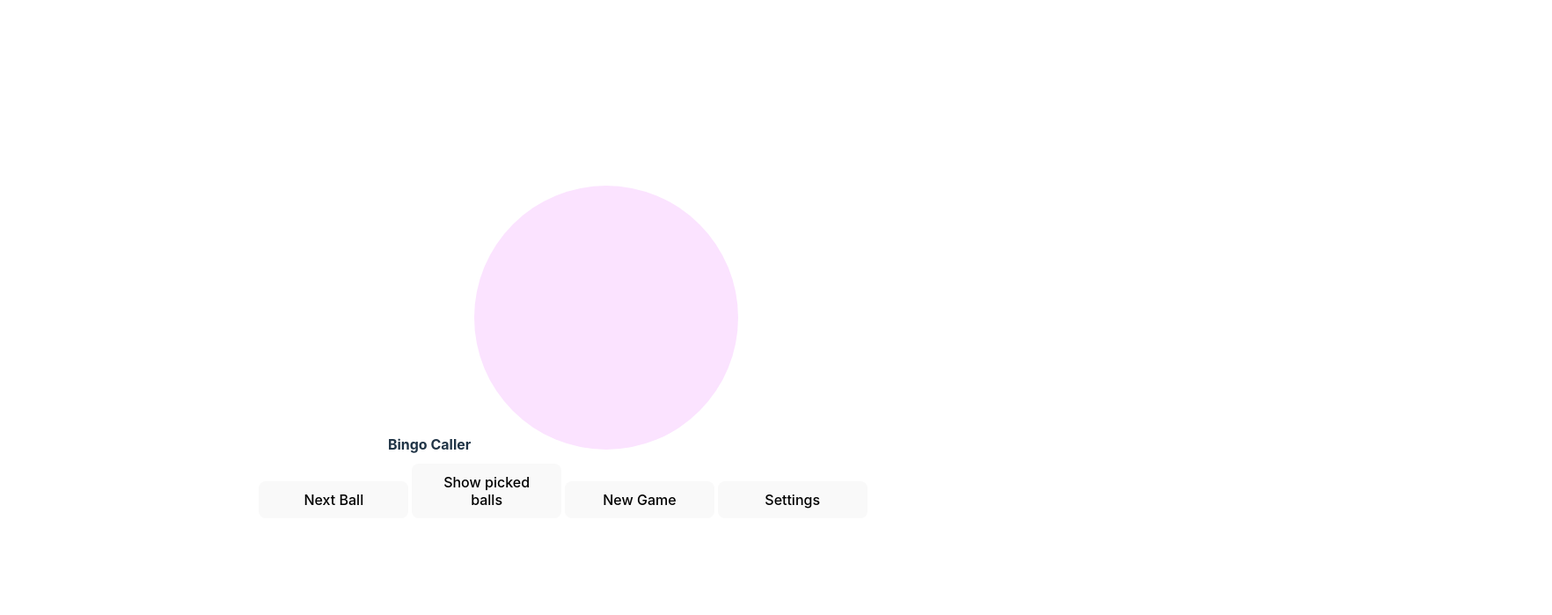
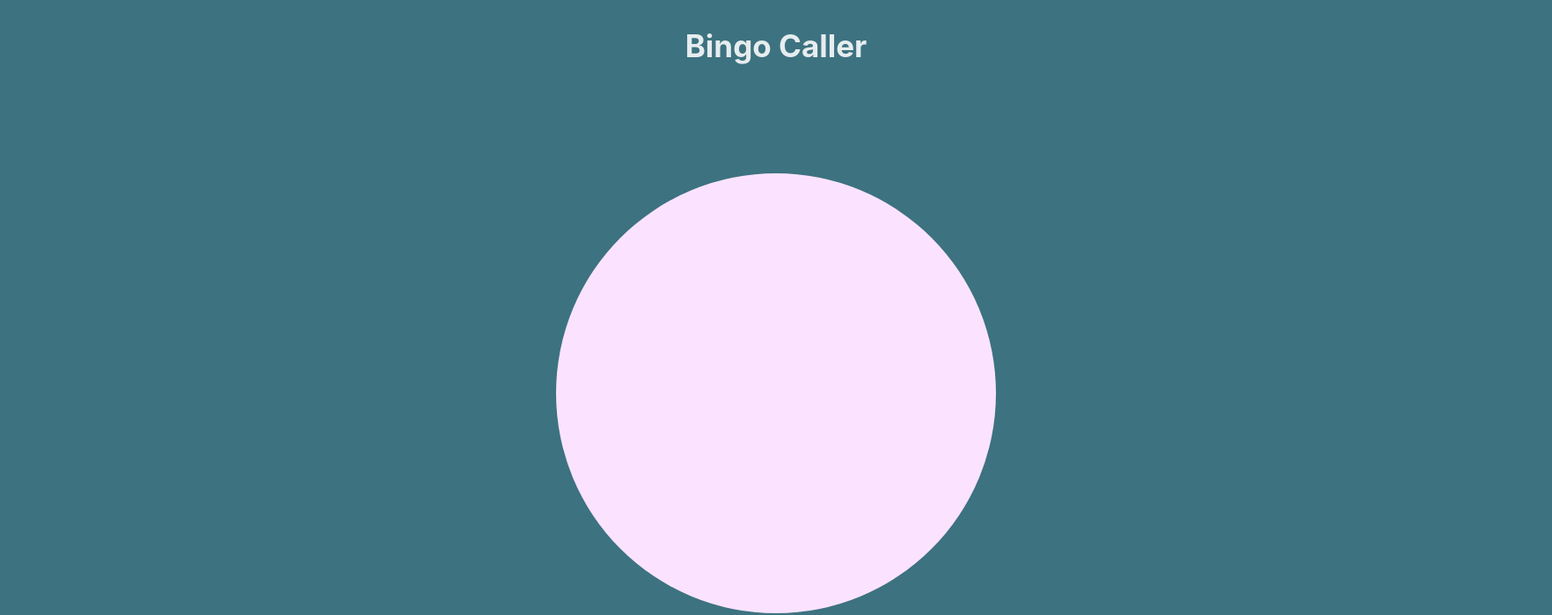
Before and after one commit to dragonflyinmypool/svelteBingo, a Svelte app: page / in a window 1280 px wide. Shown: the top 699 px of the page at 88% size, 1764 px wide, since content can reach past the window. Built offline with nearby package versions, Linux system fonts and the light colour scheme.

Commit message:
basic bingo

```diff
--- a/src/App.svelte
+++ b/src/App.svelte
@@ -37,31 +37,39 @@
   function showSettings(){
     console.log("Settings")
   }
+
+
   </script>
 
 <main>
   Bingo Caller
   {#if !showBalls}
-  <BallDisplay {currentBall} />
+    <BallDisplay {currentBall} />
+
     <div id="menuBar">
+      <MenuButton on:click={newGame} message='New Game' reference='newGameButton'/>
       {#if unpickedballs.length > 0}
-        <MenuButton on:click={handleMessage} message='Next Ball'/>
+        <MenuButton on:click={handleMessage} message='Next Ball' reference='nextBall' />
       {/if}
-      <MenuButton on:click={showPickedBalls} message='Show picked balls'/>
-      <MenuButton on:click={newGame} message='New Game'/>
-      <MenuButton on:click={showSettings} message='Settings'/>
+      <MenuButton on:click={showPickedBalls} message='Show picked balls' reference='pickedBallsButton'/>
+
+      <MenuButton on:click={showSettings} message='Settings' reference='settingsButton'/>
     </div>
   {/if}
 
   {#if showBalls}
-  <PickedBallsDisplay {pickedBalls} on:click={hideBalls}/>
+  <PickedBallsDisplay {allBalls} {pickedBalls} on:click={hideBalls}/>
   {/if}
 </main>
 
 <style>
   main {
     font-weight: bold;
-    width: 1000px;
+    width: 1700px;
+    display: grid;
+    grid-template-rows:40px 750px 100px;
+    justify-items: center;
+    align-items: center;
   }
   #MenuBar {
     display: flex;
--- a/src/app.css
+++ b/src/app.css
@@ -1,30 +1,12 @@
-:root {
+body {
   font-family: Inter, Avenir, Helvetica, Arial, sans-serif;
-  font-size: 16px;
+  font-size: 35px;
   line-height: 24px;
   font-weight: 400;
 
   color-scheme: light dark;
   color: rgba(255, 255, 255, 0.87);
   background-color: #3d7280;
-
-  font-synthesis: none;
-  text-rendering: optimizeLegibility;
-  -webkit-font-smoothing: antialiased;
-  -moz-osx-font-smoothing: grayscale;
-  -webkit-text-size-adjust: 100%;
-}
-
-a {
-  font-weight: 500;
-  color: #646cff;
-  text-decoration: inherit;
-}
-a:hover {
-  color: #535bf2;
-}
-
-body {
   margin: 0;
   display: flex;
   place-items: center;
@@ -32,17 +14,9 @@ body {
   min-height: 100vh;
 }
 
-h1 {
-  font-size: 3.2em;
-  line-height: 1.1;
-}
-
-.card {
-  padding: 2em;
-}
 
 #app {
-  max-width: 1280px;
+  max-width: 1800px;
   margin: 0 auto;
   padding: 2rem;
   text-align: center;
@@ -59,23 +33,6 @@ button {
   cursor: pointer;
   transition: border-color 0.25s;
 }
-button:hover {
-  border-color: #646cff;
+button:focus {
+  outline: 5px dashed white;
 }
-button:focus,
-button:focus-visible {
-  outline: 4px auto -webkit-focus-ring-color;
-}
-
-@media (prefers-color-scheme: light) {
-  :root {
-    color: #213547;
-    background-color: #ffffff;
-  }
-  a:hover {
-    color: #747bff;
-  }
-  button {
-    background-color: #f9f9f9;
-  }
-}
--- a/src/components/BallDisplay.svelte
+++ b/src/components/BallDisplay.svelte
@@ -12,8 +12,8 @@
 
 <style>
   #ball {
-    width: 300px;
-    height: 300px;
+    width: 500px;
+    height: 500px;
     background: #fbe3ff;
     color:#0f1152;
     border-radius: 50%;
@@ -21,8 +21,8 @@
   }
   #ballNumber {
     position: relative;
-    top: 140px;
-    font-size: 220px;
+    top: 240px;
+    font-size: 380px;
     text-align: center;
   }
 </style>
--- a/src/components/MenuButton.svelte
+++ b/src/components/MenuButton.svelte
@@ -1,14 +1,24 @@
 <script>
   export let message;
+  export let reference;
+
+  var buttons = document.getElementsByTagName('button');
+
+  for (let i = 0; i < buttons.length; i++) {
+    if (buttons[0].id == 'nextBall') {
+      buttons[0].focus()
+    }
+  }
+
 </script>
 
-<button on:click>{message}</button>
+<button on:click id={reference}>{message}</button>
 
 
 
 <style>
   button {
     margin-top: 10px;
-    width: 170px;
+    width: 370px;
   }
 </style>
--- a/src/components/PickedBallsDisplay.svelte
+++ b/src/components/PickedBallsDisplay.svelte
@@ -1,22 +1,25 @@
 <script>
   export let pickedBalls;
+  export let allBalls;
+
 </script>
 
 <div id="ballContainer">
-  {#each pickedBalls as ball}
+  {#each allBalls as ball}
     <div class="ball">
       <span class="ballNumber">{ball}</span>
     </div>
   {/each}
 </div>
-<br>
-<button on:click>Back</button>
+<button on:click id="button" autofocus>Back</button>
 
 <style>
   #ballContainer {
     display: grid;
-    grid-template-columns: repeat(8, 90px);
-    grid-template-rows: repeat(5, 90px);
+    grid-template-columns: repeat(10, 90px);
+    grid-template-rows: repeat(8, 80px);
+    justify-items: center;
+    align-items: center;
 
   }
   .ball {
@@ -30,8 +33,12 @@
   .ballNumber {
     width: 70px;
     height: 70px;
-    font-size: 40px;
+    font-size: 50px;
     text-align: center;
     line-height: 70px;
   }
+   button {
+    margin-top: 10px;
+    width: 370px;
+  }
 </style>
```
